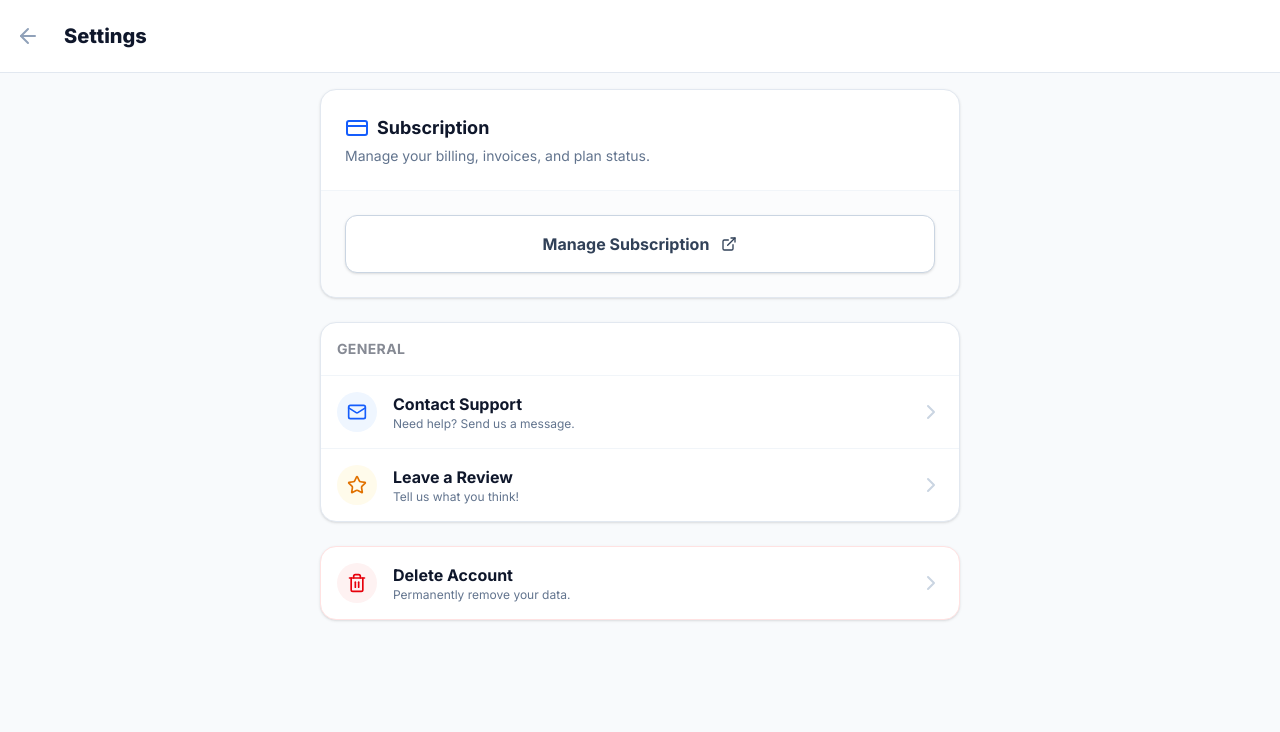
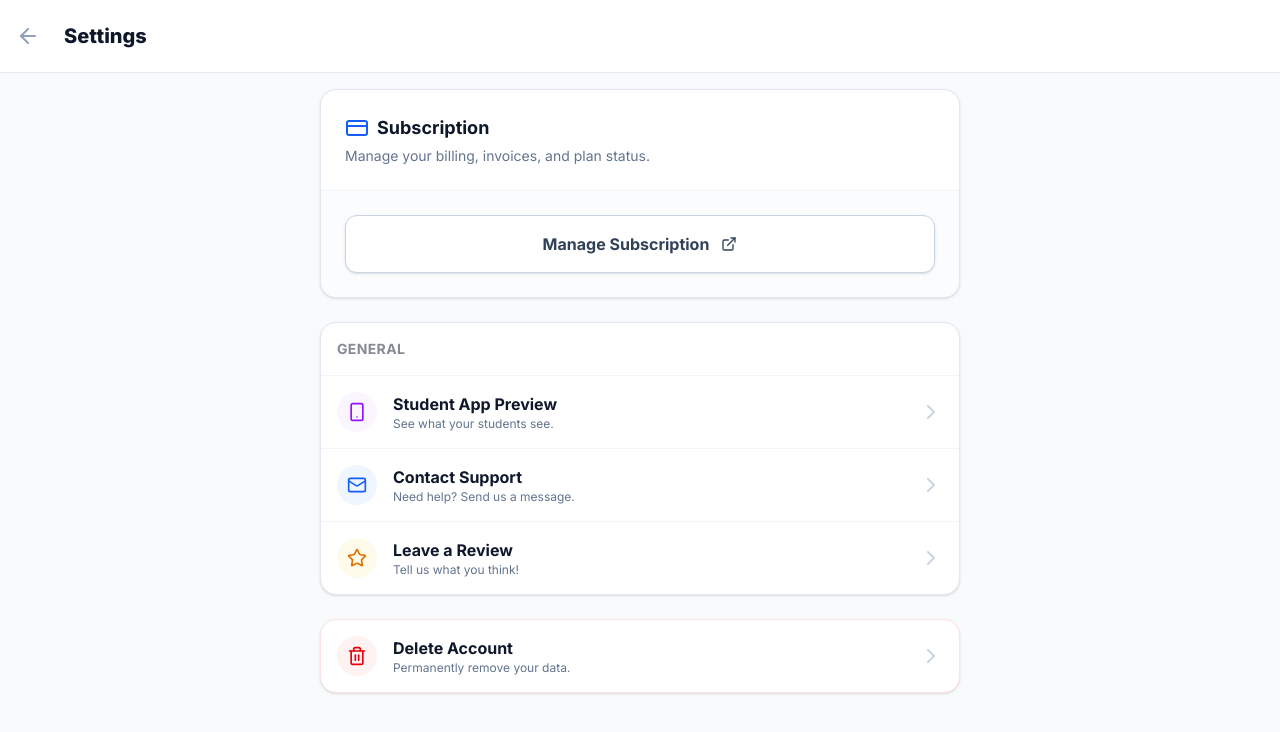
Before and after one commit to InnesU05/drivetrack, a Next.js app: page /dashboard/settings in a window 1280 px wide. Shown: the top 732 px of the page. Built offline with nearby package versions, Linux system fonts and the light colour scheme.

Commit message:
added what your students see tab

```diff
--- a/app/dashboard/settings/page.tsx
+++ b/app/dashboard/settings/page.tsx
@@ -11,7 +11,8 @@ import {
   Mail,
   Trash2,
   Star,
-  ExternalLink
+  ExternalLink,
+  Smartphone // New icon for the student preview
 } from "lucide-react";
 
 export default function SettingsPage() {
@@ -56,7 +57,7 @@ export default function SettingsPage() {
 
       <div className="max-w-2xl mx-auto p-4 space-y-6">
 
-        {/* 1. SUBSCRIPTION SECTION */}
+        {/* 1. SUBSCRIPTION SECTION (Restored) */}
         <div className="bg-white rounded-2xl border border-slate-200 shadow-sm overflow-hidden">
             <div className="p-6 border-b border-slate-100">
                 <h2 className="text-lg font-bold text-slate-900 flex items-center gap-2">
@@ -87,8 +88,22 @@ export default function SettingsPage() {
                 <h3 className="font-bold text-slate-900 text-sm uppercase tracking-wide opacity-50">General</h3>
              </div>
 
+             {/* --- NEW: Student App Preview Button --- */}
+             <Link href="/dashboard/settings/student-view" className="flex items-center justify-between p-4 hover:bg-slate-50 transition-colors border-b border-slate-100 group">
+                <div className="flex items-center gap-4">
+                    <div className="w-10 h-10 rounded-full bg-purple-50 text-purple-600 flex items-center justify-center group-hover:bg-purple-600 group-hover:text-white transition-colors">
+                        <Smartphone size={20} />
+                    </div>
+                    <div>
+                        <p className="font-bold text-slate-900">Student App Preview</p>
+                        <p className="text-xs text-slate-500">See what your students see.</p>
+                    </div>
+                </div>
+                <ChevronRight className="text-slate-300 group-hover:text-purple-600" />
+             </Link>
+
              {/* Contact Support Link */}
-             <Link href="/dashboard/settings/contact" className="flex items-center justify-between p-4 hover:bg-slate-50 transition-colors border-b border-slate-100 last:border-0 group">
+             <Link href="/dashboard/settings/contact" className="flex items-center justify-between p-4 hover:bg-slate-50 transition-colors border-b border-slate-100 group">
                 <div className="flex items-center gap-4">
                     <div className="w-10 h-10 rounded-full bg-blue-50 text-blue-600 flex items-center justify-center group-hover:bg-blue-600 group-hover:text-white transition-colors">
                         <Mail size={20} />
@@ -101,7 +116,7 @@ export default function SettingsPage() {
                 <ChevronRight className="text-slate-300 group-hover:text-blue-600" />
              </Link>
 
-             {/* Review Link (NEW) */}
+             {/* Review Link */}
              <Link href="/dashboard/settings/review" className="flex items-center justify-between p-4 hover:bg-slate-50 transition-colors group">
                 <div className="flex items-center gap-4">
                     <div className="w-10 h-10 rounded-full bg-amber-50 text-amber-600 flex items-center justify-center group-hover:bg-amber-400 group-hover:text-white transition-colors">
```
